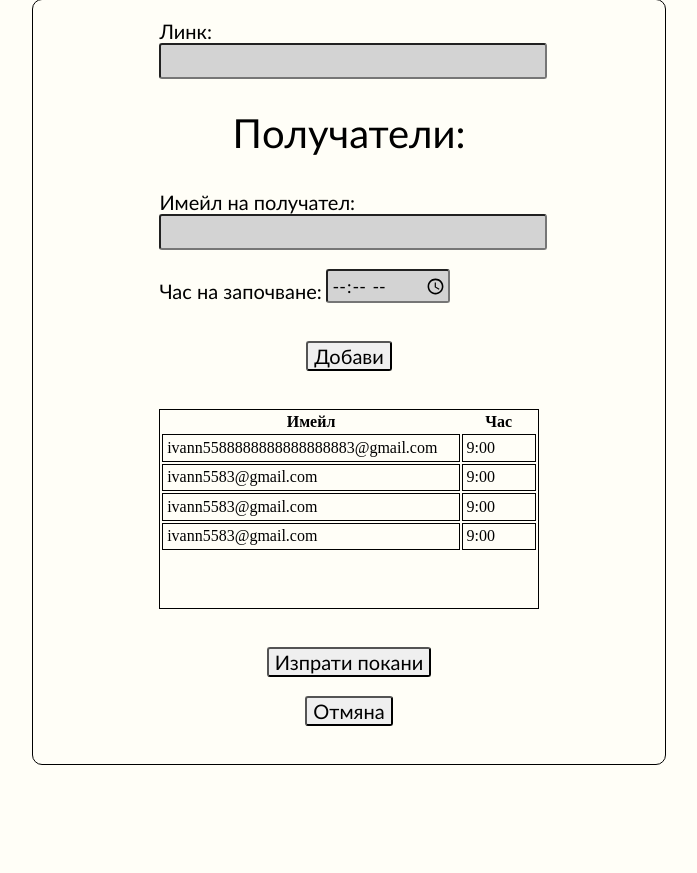
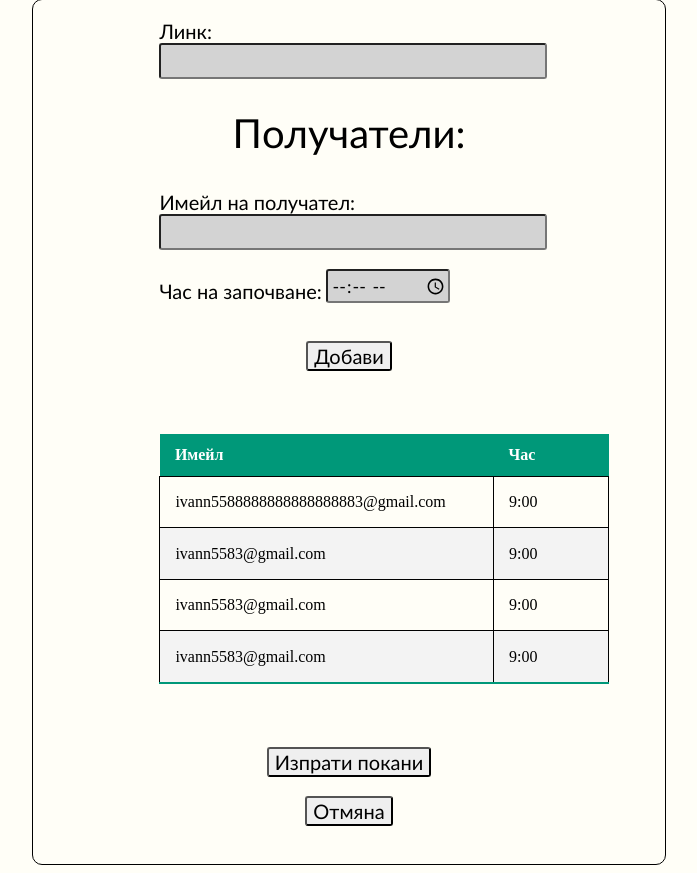
Before and after one commit to brokenhalo420/web-project, a PHP site: page /create_meet.html in a window 1280 px wide. Shown: the part 395-1268 px from the top of the page, without its empty margins (291-988 px from the left). Before the commit the page ends 1160 px from the top, so only its background shows below. Run offline with PHP 8.4, Linux system fonts and the light colour scheme.

Commit message:
create added table

```diff
--- a/frontend/teacher/create_meet.html
+++ b/frontend/teacher/create_meet.html
@@ -27,7 +27,7 @@
             <h2>Пoлучатели:</h2>
 
 
-            <section>
+            <section id="user-info">
                 <label for="email">Имейл на получател:</label>
                 <input id="email" type="email" required>
 
@@ -37,13 +37,15 @@
 
 
             <button id="addinvite-button">Добави</button>
-            <table id="invite-table">
+            <section id="invited-users">
+                <table class="invite-table">
 
-                <tr>
+                    <thead>
                         <th>Имейл</th>
                         <th>Час</th>
-                </tr>
+                    </thead>
                     <!--To do...-->
+                    <tbody>
                         <tr>
                             <td>ivann5588888888888888883@gmail.com</td>
                             <td>9:00</td>
@@ -60,7 +62,11 @@
                             <td>ivann5583@gmail.com</td>
                             <td>9:00</td>
                         </tr>
+                    </tbody>
+
                 </table>
+            </section>
+
 
                 <button id="send-button">Изпрати покани</button>
                 <button id="cancel-btn">Отмяна</button>
--- a/frontend/teacher/css/createstyle.css
+++ b/frontend/teacher/css/createstyle.css
@@ -97,21 +97,7 @@ button#send-button{
     margin-top: 10%;
 }
 
-/* table{
-    overflow-y:scroll;
-    height:100px;
-    display:block;
- } */
 
-table#invite-table{
-    display: flex;
-    overflow-y:scroll;
-    height:200px;
-    display:block;
-    border: 1px solid black;
-    width: auto;
-    align-self: center;
-}
 input#time{
     width: fit-content;
 }
@@ -121,3 +107,40 @@ td{
     padding: 1%;
     width: 600px;
 }
+
+#invited-users{
+    width: 450px;
+    display: flex;
+    overflow-y:auto;
+    min-height:300px;
+}
+
+.invite-table{
+
+    border-collapse: collapse;
+    margin: 25px 0;
+    font-size: 1em;
+    min-width: 450px;
+}
+.invite-table thead tr{
+    background-color: #009879;
+    color: white;
+    text-align: left;
+    font-weight: bold;
+}
+.invite-table th,
+.invite-table td{
+    padding: 12px 15px;
+}
+
+.invite-table tbody tr{
+    border-bottom: 1px solid grey;
+}
+
+.invite-table tbody tr:nth-of-type(even){
+    background-color: #f3f3f3;
+}
+
+.invite-table tbody tr:last-of-type{
+    border-bottom:2px solid #009879;
+}
```
Lines whose indentation alone changed are shown as unchanged.
